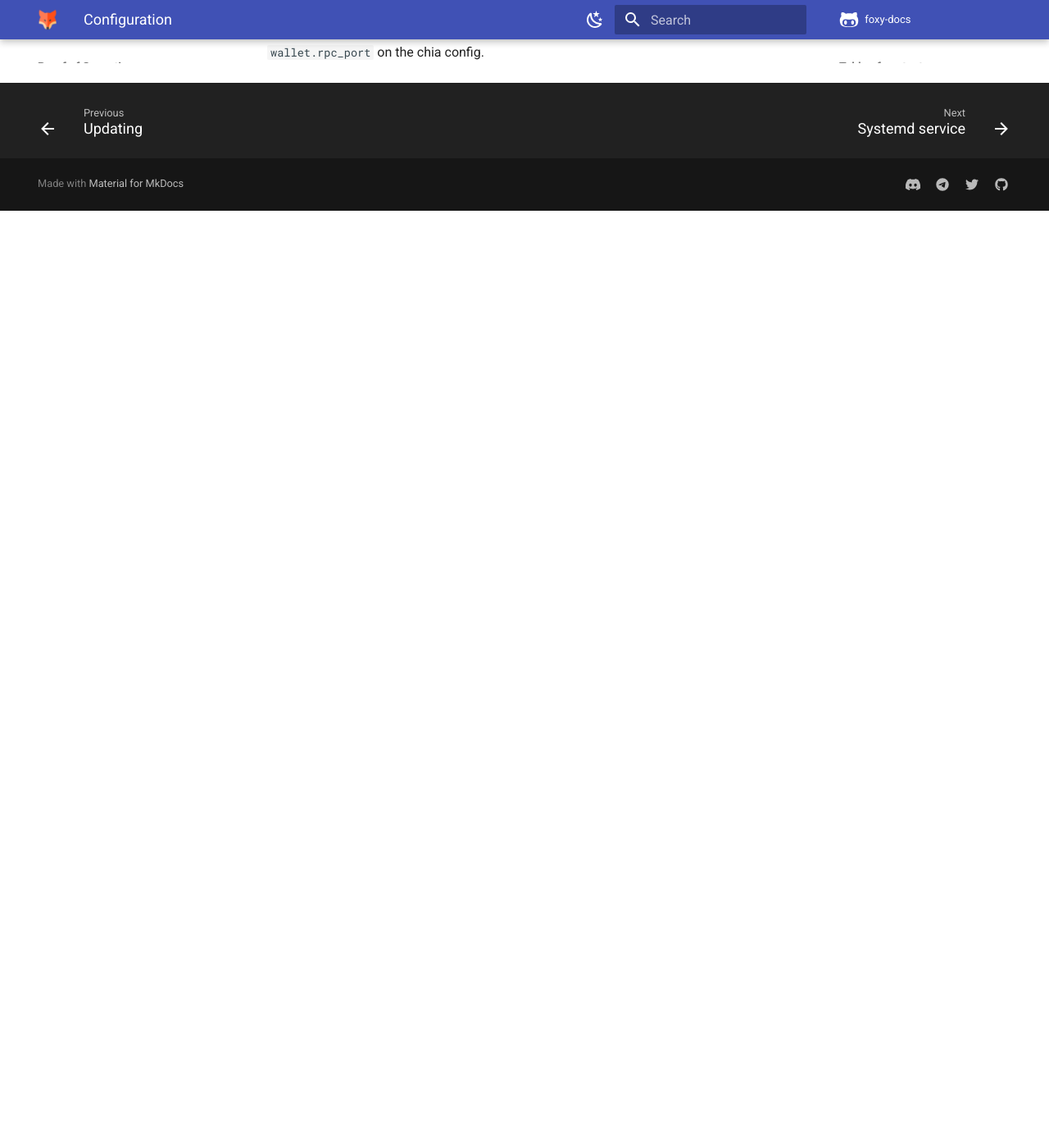
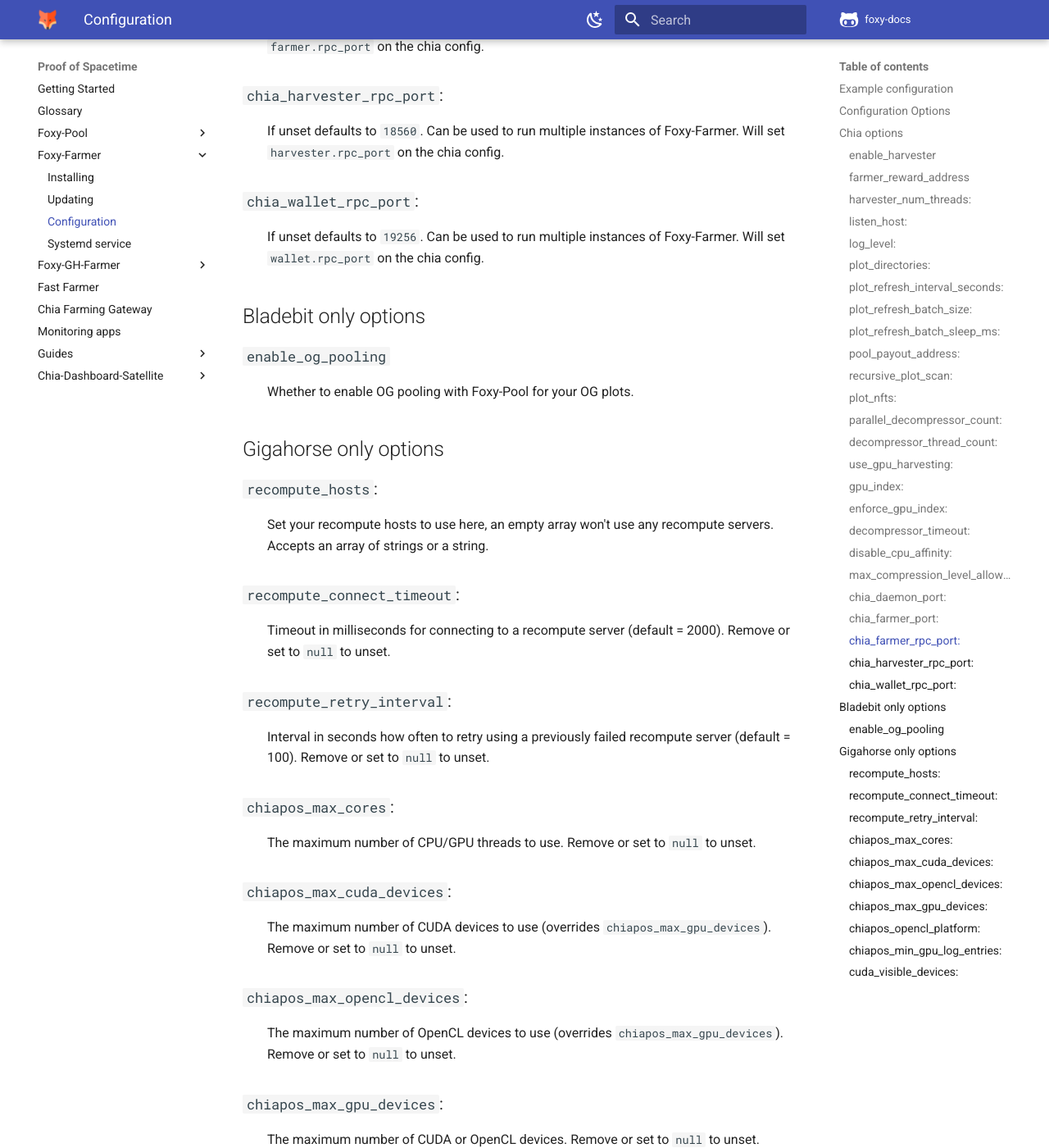
Before and after one commit to foxypool/docs, an MkDocs documentation site: the page built from docs/proof-of-spacetime/foxy-farmer/configuration.md, in a window 1280 px wide and 1400 px high, scrolled down 4143 px. Shown: the whole window at 82% size. Built offline with MkDocs 1.6.1 and Material for MkDocs 9.7.7, drawn with Linux system fonts in a browser that asks for light colours; comment, search, counter and statistics services are not loaded; before the commit the page ends 4400 px from its top, so only the background shows below that; some of the changed text lies outside the part shown.

````diff
--- a/docs/proof-of-spacetime/foxy-farmer/configuration.md
+++ b/docs/proof-of-spacetime/foxy-farmer/configuration.md
@@ -4,8 +4,9 @@
 
 An example configuration can look like this:
 ```yaml
+backend: gigahorse
 enable_harvester: true
-enable_og_pooling: true
+enable_og_pooling: false
 farmer_reward_address: xch1063ymlv3saaxkh87h287nc3laelnxss0897xdw6g8zj6yvaa4elslg0xfa
 harvester_num_threads: 30
 listen_host: 127.0.0.1
@@ -15,17 +16,29 @@
   - 'E:\plots'
 plot_refresh_interval_seconds: 900
 pool_payout_address: xch1063ymlv3saaxkh87h287nc3laelnxss0897xdw6g8zj6yvaa4elslg0xfa
+# environment config options below only for syntax demonstration purposes, apply as need with the values you require
+recompute_hosts: [192.168.1.42]
+recompute_connect_timeout: 2000
+recompute_retry_interval: 100
+chiapos_max_cores: 8
+chiapos_max_cuda_devices: 1
+chiapos_max_opencl_devices: 1
+chiapos_max_gpu_devices: 3
+chiapos_opencl_platform: 2
+chiapos_min_gpu_log_entries: 21
+cuda_visible_devices: '0,2'
 ```
 
 ## Configuration Options
 
+All environment options for Gigahorse are exposed via the config, so you don't need to fiddle around with setting those anymore.
+
 The config file currently consists of these config options:
+
+## Chia options
 
 ### `enable_harvester`
 : Whether to start a harvester instance as well, or only a farmer instance.
-
-### `enable_og_pooling`
-: Whether to enable OG pooling with Foxy-Pool for your OG plots.
 
 ### `farmer_reward_address`
 : The Chia address you want your farmer rewards (0.25 XCH) credited to.
@@ -98,3 +111,40 @@
 
 ### `chia_wallet_rpc_port`:
 : If unset defaults to `19256`. Can be used to run multiple instances of Foxy-Farmer. Will set `wallet.rpc_port` on the chia config.
+
+## Bladebit only options
+
+### `enable_og_pooling`
+: Whether to enable OG pooling with Foxy-Pool for your OG plots.
+
+## Gigahorse only options
+
+### `recompute_hosts`:
+: Set your recompute hosts to use here, an empty array won't use any recompute servers. Accepts an array of strings or a string.
+
+### `recompute_connect_timeout`:
+: Timeout in milliseconds for connecting to a recompute server (default = 2000). Remove or set to `null` to unset.
+
+### `recompute_retry_interval`:
+: Interval in seconds how often to retry using a previously failed recompute server (default = 100). Remove or set to `null` to unset.
+
+### `chiapos_max_cores`:
+: The maximum number of CPU/GPU threads to use. Remove or set to `null` to unset.
+
+### `chiapos_max_cuda_devices`:
+: The maximum number of CUDA devices to use (overrides `chiapos_max_gpu_devices`). Remove or set to `null` to unset.
+
+### `chiapos_max_opencl_devices`:
+: The maximum number of OpenCL devices to use (overrides `chiapos_max_gpu_devices`). Remove or set to `null` to unset.
+
+### `chiapos_max_gpu_devices`:
+: The maximum number of CUDA or OpenCL devices. Remove or set to `null` to unset.
+
+### `chiapos_opencl_platform`:
+: Select which OpenCL platform to use when there are multiple OpenCL platforms on the system. Remove or set to `null` to unset.
+
+### `chiapos_min_gpu_log_entries`:
+: The minimum work size for GPU, can be set to modify transition to GPU based on C level (default = 21). Remove or set to `null` to unset.
+
+### `cuda_visible_devices`:
+: Specify a list of CUDA devices to use. Remove or set to `null` to unset.
````
Also changed, not shown: docs/proof-of-spacetime/foxy-farmer/index.md (+1 -0 lines), docs/proof-of-spacetime/foxy-farmer/installing.md (+17 -11 lines), docs/proof-of-spacetime/foxy-gh-farmer/index.md (+3 -0 lines), docs/proof-of-spacetime/guides/switching-from-flex-farmer-to-foxy.md (+8 -8 lines).
